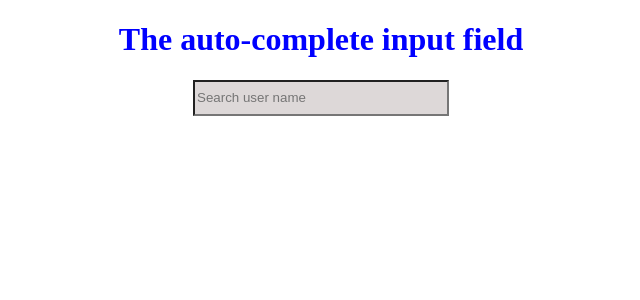
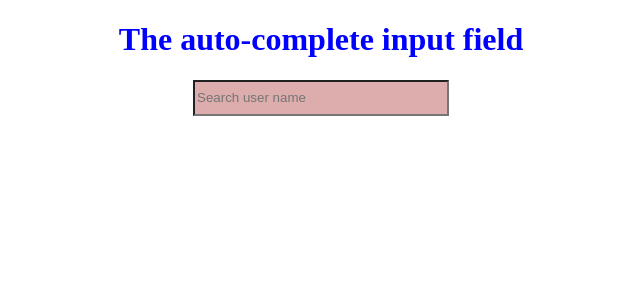
Before and after one commit to HelloBro89/autoCompleteBoiler, a React (Create React App) app: page / in a window 1280 px wide. Shown: the top 300 px of the page, without its empty margins (319-959 px from the left). Built offline with nearby package versions, Linux system fonts and the light colour scheme.

Commit message:
refactor: corrected filter on userName

```diff
--- a/src/Components/SearchField.js
+++ b/src/Components/SearchField.js
@@ -14,7 +14,7 @@ export const SearchField = () => {
     const inputHandler = (text) => {
         if (text) {
             const newList = fullList
-                .map((item) => item.name)
+                .map((item) => item.username)
                 .filter((item) => item.toUpperCase().startsWith(text.toUpperCase()))
                 .sort();
             dispatch(setFilteredListOfNames(newList));
--- a/src/assets/styles.css
+++ b/src/assets/styles.css
@@ -7,6 +7,7 @@
 /****************************** for SEARCH comp  ******************************/
 
 .container {
+    background-color: red;
     margin-left: auto;
     margin-right: auto;
     width: 256px;
```
